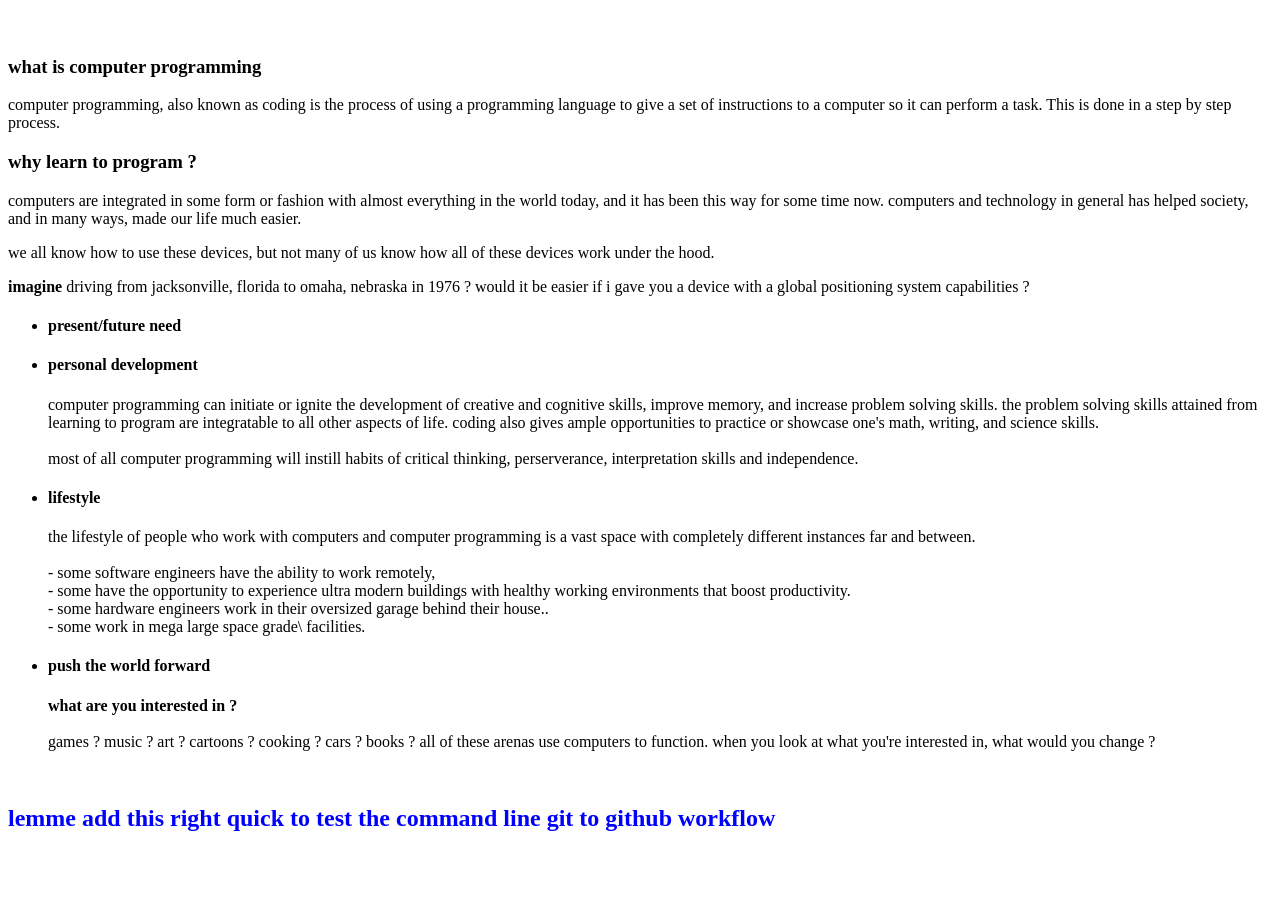
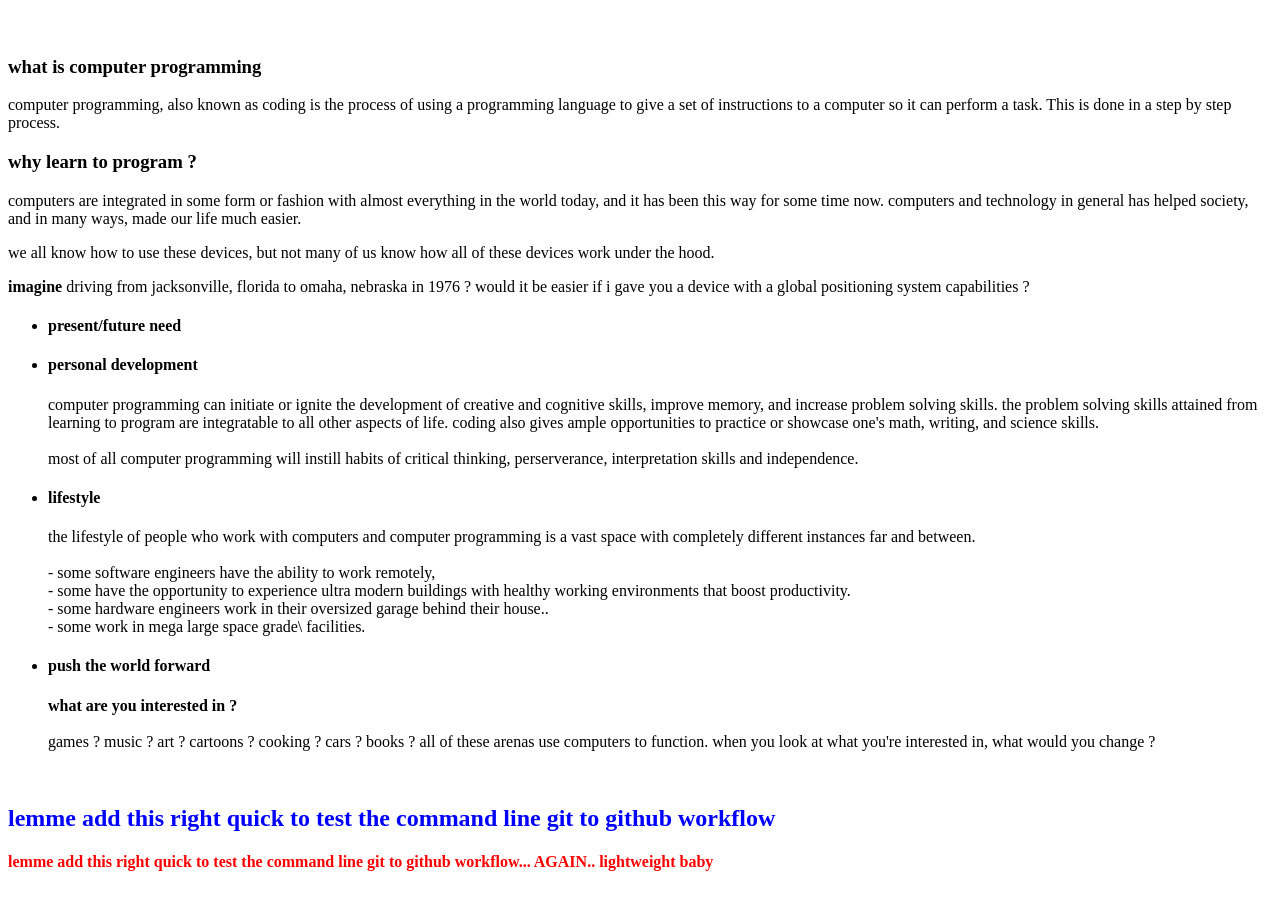
Before and after one commit to wysifu/msCSintro223, a plain HTML site: page index.html in a window 1280 px wide. Shown: the part 61-970 px from the top of the page. Before the commit the page ends 938 px from the top, so only its background shows below. Drawn offline with Linux system fonts and the light colour scheme.

Commit message:
cinco
via GitHub gui

```diff
--- a/index.html
+++ b/index.html
@@ -93,6 +93,8 @@
 
     <h2 id="newNew" style="color:blue">lemme add this right quick to test the command line git to github workflow</h2>
 
+    <h4 id="oneMo" style="color:red">lemme add this right quick to test the command line git to github workflow... AGAIN.. lightweight baby</h4>
+
     <br>
 </body>
 </html>
```
